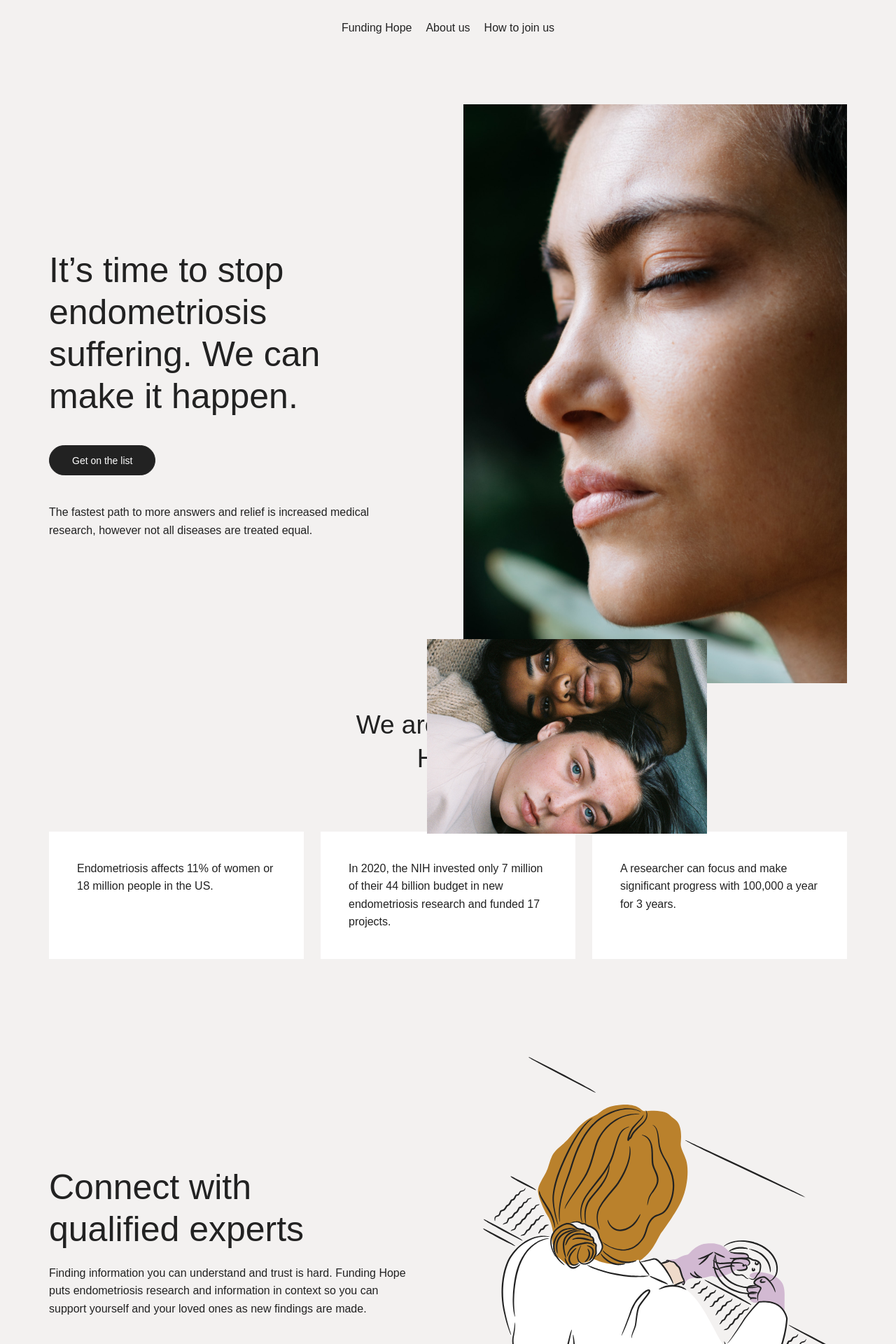
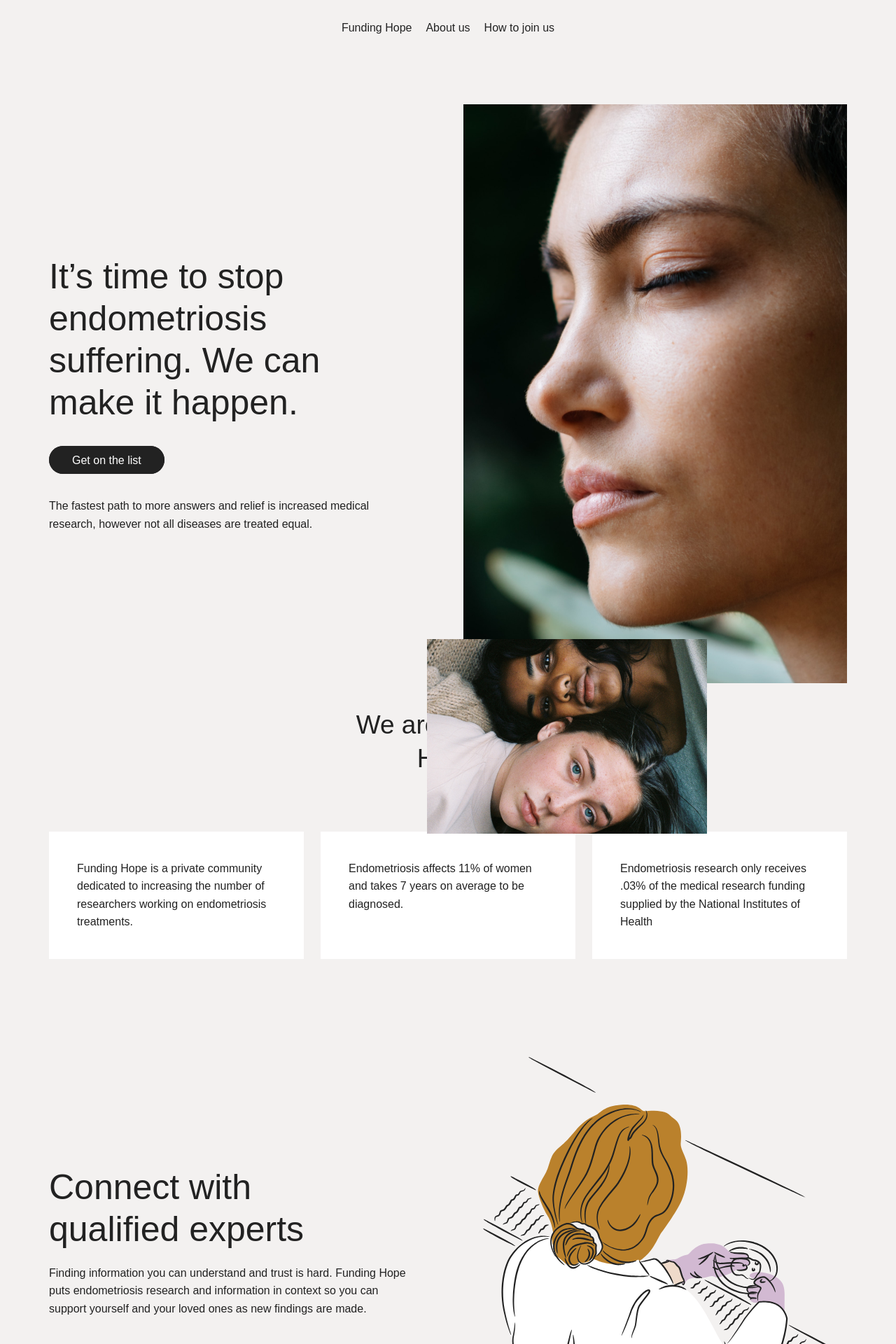
Before and after one commit to samklonaris/fundinghope, a Jekyll site: the page built from index.markdown, in a window 1280 px wide. Shown: the top 1920 px of the page at 70% size. Built offline with Jekyll 4.4.1, drawn with Linux system fonts in a browser that asks for light colours; nearby versions of some CDN libraries; some web fonts are replaced; some of the changed text lies outside the part shown.

Commit message:
edits from karen

```diff
--- a/_includes/cta.html
+++ b/_includes/cta.html
@@ -1,4 +1,6 @@
 <div class="full-pane center">
 	<div class='pane-header center'>Get access to <br> Funding Hope</div>
-	<button type="button" class="btn btn-primary" data-toggle="modal" data-target="#join-modal">Get on the list</button>
+	<div class="button-wrapper">
+		<a class="button" href="{{ site.baseurl }}/join">Get on the list</a>
+	</div>
 </div>
--- a/_includes/faq.html
+++ b/_includes/faq.html
@@ -21,7 +21,7 @@
 		</div>
 		<div class="faq-item">
 			<div class="faq-subject">
-				<div>Who created Funding Hope?</div>
+				<div>What kind of research will be funded?</div>
 				<img class='arrow-img' src="{{ site.baseurl }}/img/arrow.svg" />
 			</div>
 			<div class="faq-body hidden">
--- a/_includes/join.html
+++ b/_includes/join.html
@@ -2,7 +2,7 @@
 	<div class="full-pane hero">
 		<div class="pane-header">Change the course of Endometriosis research.</div>
 		<div class="description">
-			Funding Hope is a private community dedicated to increasing the number of researchers working on endometriosis treatments. In return, patients and families hear from the research community directly.
+			Funding Hope is a private community dedicated to increasing the number of researchers working on endometriosis treatments.
 		</div>
 	</div>
 	<div class="pricing">
--- a/_includes/main.html
+++ b/_includes/main.html
@@ -3,8 +3,8 @@
 		<div class="content-wrapper">
 			<div class='pane-header'>It’s time to stop endometriosis suffering.
 We can make it happen.</div>
-			<div>
-				<button type="button" class="btn btn-primary" data-toggle="modal" data-target="#join-modal">Get on the list</button>
+			<div class="button-wrapper">
+				<a class="button" href="{{ site.baseurl }}/join">Get on the list</a>
 			</div>
 			<div>The fastest path to more answers and relief is increased medical research, however not all diseases are treated equal.</div>
 		</div>
@@ -15,13 +15,13 @@
 	<div class="section-header center">We are Funding <br> Hope</div>
 	<div class="block-wrapper">
 		<div class="block">
-			<div>Endometriosis affects 11% of women or 18 million people in the US.</div>
+			<div>Funding Hope is a private community dedicated to increasing the number of researchers working on endometriosis treatments.</div>
 		</div>
 		<div class="block">
-			<div>In 2020, the NIH invested only 7 million of their 44 billion budget in new endometriosis research and funded 17 projects.</div>
+			<div>Endometriosis affects 11% of women and takes 7 years on average to be diagnosed.</div>
 		</div>
 		<div class="block">
-			<div>A researcher can focus and make significant progress with 100,000 a year for 3 years.</div>
+			<div>Endometriosis research only receives .03% of the medical research funding supplied by the National Institutes of Health </div>
 		</div>
 	</div>
 	<div class="pane">
--- a/css/styles.sass
+++ b/css/styles.sass
@@ -58,11 +58,11 @@
 		grid-gap: 20px
 		&:not(#hero-pane)
 			img
-				width: 350px
-				height: 350px
+				width: 300px
+				height: 300px
 	@media (max-width: 750px)
 		padding: 35px
-		grid-template-columns: 1fr
+		display: block
 		img
 			margin: 0 auto
 
@@ -74,18 +74,20 @@
 		text-align: center
 	&.fixed-width
 		@media (min-width: 991px)
+			width: 100%
 			max-width: 425px
 			&.center
 				margin: 0 auto
 	@media (max-width: 750px)
 		text-align: center
+		font-size: 42px
 
 #hero-pane
 	position: relative
 	padding-bottom: 35px
 	.pane-header
 		margin-bottom: 40px
-	button
+	.button-wrapper
 		margin-bottom: 40px
 	#hero-1-hidden
 		position: relative
@@ -109,7 +111,7 @@
 			bottom: -380px
 
 	@media (max-width: 990px)
-		grid-template-columns: 1fr
+		display: block
 		padding-bottom: 70px
 		img
 			width: 45%
@@ -125,11 +127,12 @@
 		padding-bottom: 70px
 		#hero-1
 			position: relative
-			right: -70px
+			right: -50%
 		#hero-2
 			position: absolute
 			bottom: 15px
 			left: 40px
+			margin-bottom: 30px
 	@media (max-width: 750px)
 		padding-top: 35px
 
@@ -167,12 +170,16 @@
 	&.center
 		text-align: center
 
-button.btn.btn-primary
+a.button, button.btn.btn-primary
 	padding: 11px 32px 10px
 	background-color: $primary-color
 	color: #ffffff
 	border-radius: 25px
 	border: 1px solid $primary-color
+
+a.button
+	&:hover
+		color: #ffffff
 
 .hbspt-form
 	width: 100%
@@ -226,6 +233,10 @@
 		padding-bottom: 60px
 	.pane-header
 		margin-bottom: 30px !important
+	.submitted-message
+		max-width: 700px
+		margin: 0 auto
+		text-align: left
 
 footer
 	background-color: #ffffff
@@ -264,8 +275,8 @@
 			@media (min-width: 991px)
 				max-width: 900px
 		.description
-			font-size: 20px
-			line-height: 160%
+			font-size: 16px
+			line-height: 150%
 			@media (min-width: 991px)
 				max-width: 550px
 	.pricing
@@ -326,3 +337,15 @@
 				font-size: 37px
 				line-height: 130%
 				margin-bottom: 40px
+	@media (max-width: 750px)
+		.hbspt-form
+			form
+				flex-direction: column
+			.field
+				display: block
+				width: 100%
+				margin-bottom: 15px
+			.hs_submit
+				display: block
+				max-width: 150px
+				margin: 0 auto
```
